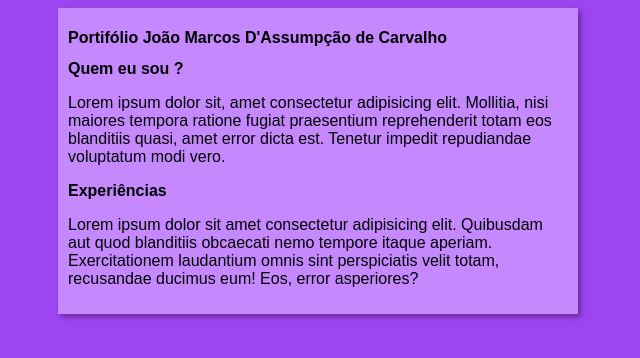
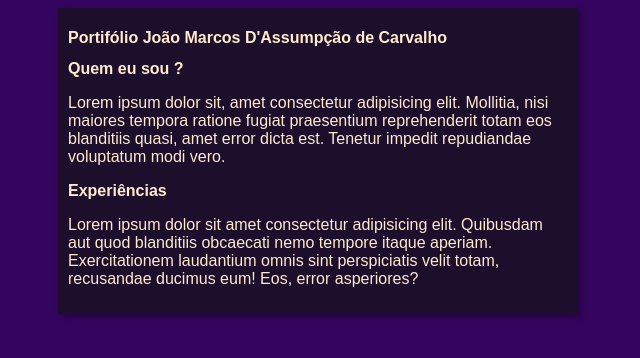
Before and after one commit to Jmassupcao/projeto-site, a plain HTML site: page index.html in a window 1280 px wide. Shown: the whole page, without its empty margins (322-962 px from the left). Drawn offline with Linux system fonts and the light colour scheme.

Commit message:
"change colors"

```diff
--- a/estilos/style.css
+++ b/estilos/style.css
@@ -1,14 +1,15 @@
 *{
     font-family: Arial, Helvetica, sans-serif;
     font-size: 16px;
+    color: blanchedalmond;
 }
 
 body{
-    background-color: rgb(157, 69, 240);
+    background-color: rgb(52, 5, 94);
 }
 
 main{
-    background-color: rgb(197, 136, 255);
+    background-color: rgba(19, 19, 19, 0.664);
     width: 500px;
     margin: auto;
     padding: 10px;
```
